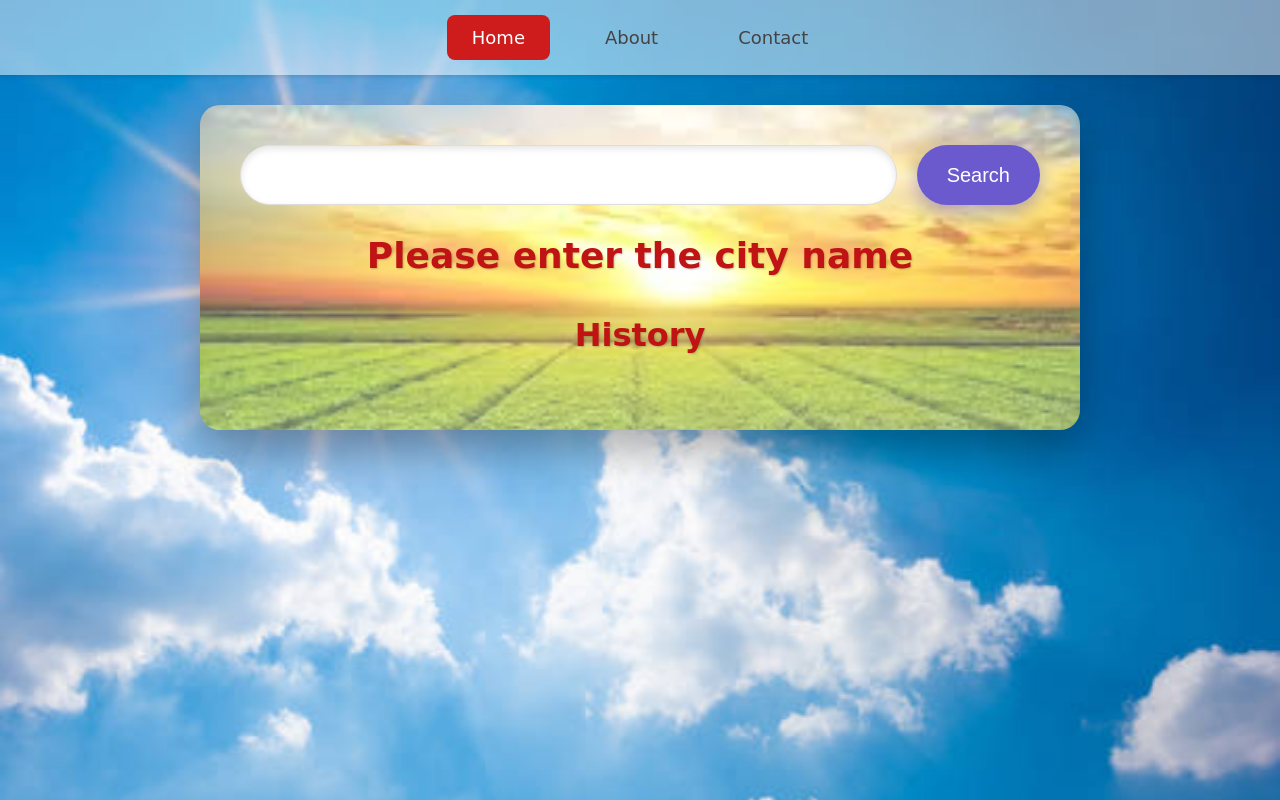
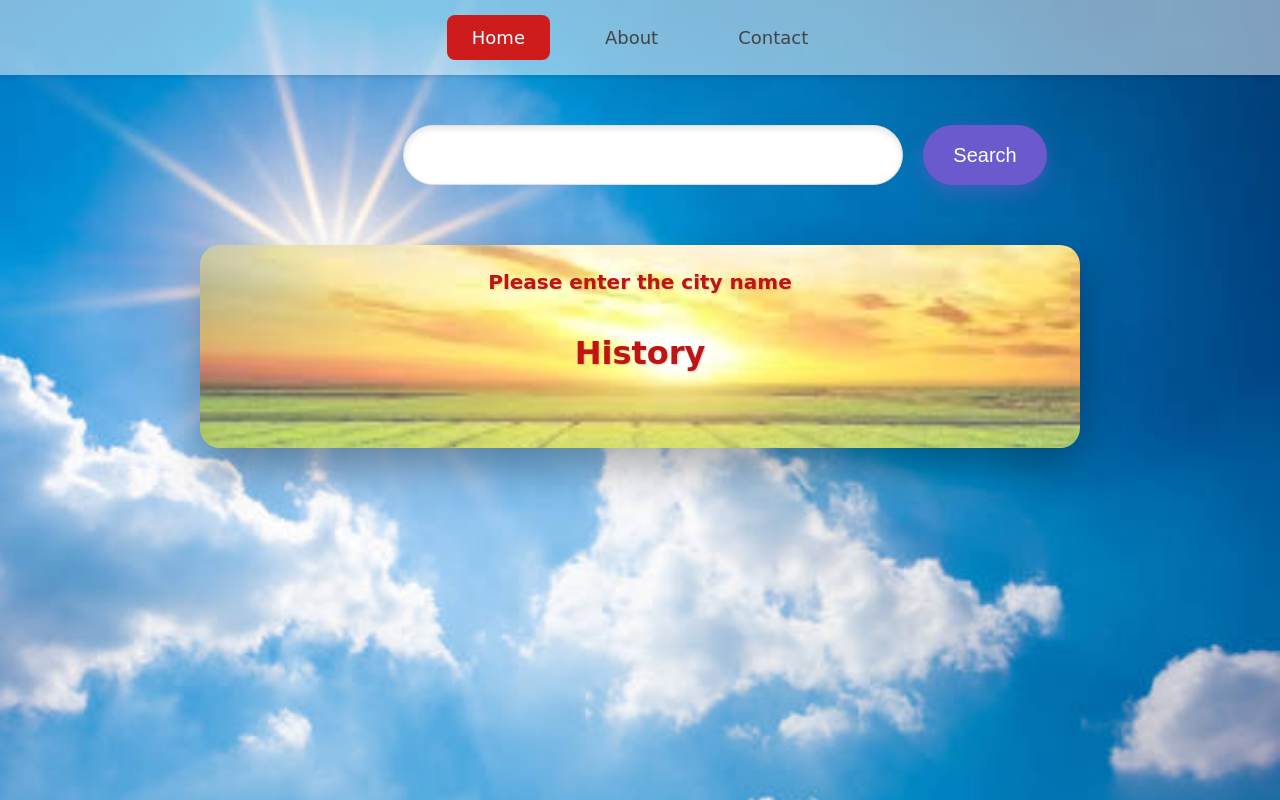
Before and after one commit to SaranshGupta123/weather-app, a React (Vite) app: page / in a window 1280 px wide. Built offline with nearby package versions, Linux system fonts and the light colour scheme.

Commit message:
baisc changes

```diff
--- a/src/App.css
+++ b/src/App.css
@@ -25,6 +25,14 @@ body {
   transition: transform 0.3s ease, box-shadow 0.3s ease;
 }
 
+.App2{
+  width: 1000px;
+  display: flex;
+  flex-direction: column;
+  justify-content: center;
+  align-items: center;
+}
+
 .App:hover {
   transform: translateY(-5px);
   box-shadow: 0 25px 50px rgba(0, 0, 0, 0.4);
@@ -38,7 +46,7 @@ body {
 }
 
 .Search {
-  width: 100%;
+  width: 500px;
   height: 60px;
   border-radius: 30px;
   border: 1px solid #ddd;
@@ -48,6 +56,8 @@ body {
   padding: 0 25px;
   outline: none;
   transition: box-shadow 0.3s ease, border-color 0.3s ease;
+  margin-left: 450px;
+  margin-top: 50px;
 }
 
 .Search:focus {
@@ -65,6 +75,7 @@ body {
   padding: 12px 30px;
   cursor: pointer;
   transition: transform 0.2s ease, box-shadow 0.2s ease;
+  margin-top: 50px;
 }
 
 .button:hover {
@@ -76,9 +87,9 @@ body {
   font-size: 60px;
   color: #c01313;
   text-shadow: 2px 2px 4px rgba(0, 0, 0, 0.2);
+  margin-top: -25px;
   margin-bottom: 20px;
   animation: fadeIn 1s ease-in-out;
-  text-align: center;
 }
 
 .Temperature {
@@ -91,7 +102,12 @@ body {
   margin-bottom: 20px;
   text-align: center;
 }
-
+.other2{
+  display: flex;
+}
+.other4{
+  margin-left: 370px;
+}
 .other {
   display: flex;
   justify-content: center;
@@ -102,17 +118,33 @@ body {
 }
 
 .Search-city {
-  margin-top: 15px;
-  font-size: 36px;
+  margin-top: -15px;
+  font-size: 20px;
   color: #c01313;
   text-shadow: 1px 1px 2px rgba(0, 0, 0, 0.2);
   text-align: center;
 }
 
-.weather-icon img {
-  width: 100px;
-  height: 100px;
-  animation: rotateIcon 2s linear infinite;
+.Humidity{
+  padding: 40px;
+  background-color: rgba(0, 162, 255, 0.37);
+}
+
+.Pressure{
+  padding: 40px;
+  background-color: rgba(0, 162, 255, 0.37);
+}
+
+.Wind{
+  padding: 40px;
+  background-color: rgba(0, 162, 255, 0.37);
+}
+
+.weather-icon{
+  width: 80px;
+  height: 80px;
+  margin-left: -100px;
+  margin-top: -800px;
 }
 
 .History {
@@ -252,6 +284,9 @@ body {
 .forecast {
   display: flex;
   overflow-x: auto;
+  padding: 10px;
+  height: 220px;
+  background-color: rgba(21, 161, 255, 0.459);
 }
 
 .forecast-item {
--- a/src/App.jsx
+++ b/src/App.jsx
@@ -59,10 +59,16 @@ const Content = () => {
   };
 
   return (
-    <div className="App">
-      <Search searchData={search} eventHandler={changeSearch} searchWeather={searchWeather} />
-      <Result weatherData={weather} historyData={history} historySearch={historySearch} forecastData={forecast} searchDate={searchDate} />
-    </div>
+    <>
+      <div className='App2'>
+        <Search searchData={search} eventHandler={changeSearch} searchWeather={searchWeather} />
+      </div>
+
+      <div className="App">
+        <Result weatherData={weather} historyData={history} historySearch={historySearch} forecastData={forecast} searchDate={searchDate} />
+      </div>
+    </>
+
   );
 };
 
--- a/src/component/Result.jsx
+++ b/src/component/Result.jsx
@@ -7,16 +7,14 @@ const Result = ({ weatherData, historyData, historySearch, forecastData, searchD
         <div>
           {weatherData ? (
             <>
+              <div className='other2'>
+                <div className='other3'>
                   <h2 className="City">{weatherData.name}</h2>
                   {searchDate && <p>Search Date: {searchDate.toLocaleString()}</p>}
-              <div className="Temperature">
-                <div>Max Temp: {weatherData.main.temp_max} deg</div>
-                <div>Min Temp: {weatherData.main.temp_min} deg</div>
-                <div>Humidity: {weatherData.main.humidity}%</div>
-                <div>Pressure: {weatherData.main.pressure} hPa</div>
-                <div>Wind Speed: {weatherData.wind.speed} m/s</div>
                 </div>
-              <div className="other">
+                <div className='other4'>
+                  <div className='temperature1'>Max Temp: {weatherData.main.temp_max} deg</div>
+                  <div >Min Temp: {weatherData.main.temp_min} deg</div>
                   <div>
                     <img
                       src={`https://openweathermap.org/img/wn/${weatherData.weather[0].icon}@2x.png`}
@@ -25,6 +23,13 @@ const Result = ({ weatherData, historyData, historySearch, forecastData, searchD
                     />
                   </div>
                   <div className="Search-city">{weatherData.weather[0].main}</div>
+                </div>
+              </div>
+
+              <div className="Temperature">
+                <div className='Humidity'>Humidity: {weatherData.main.humidity}%</div>
+                <div className='Pressure'>Pressure: {weatherData.main.pressure} hPa</div>
+                <div className='Wind'>Wind Speed: {weatherData.wind.speed} m/s</div>
               </div>
               <div>
                 <h3>Hourly Forecast:</h3>
```
Lines whose indentation alone changed are shown as unchanged.
